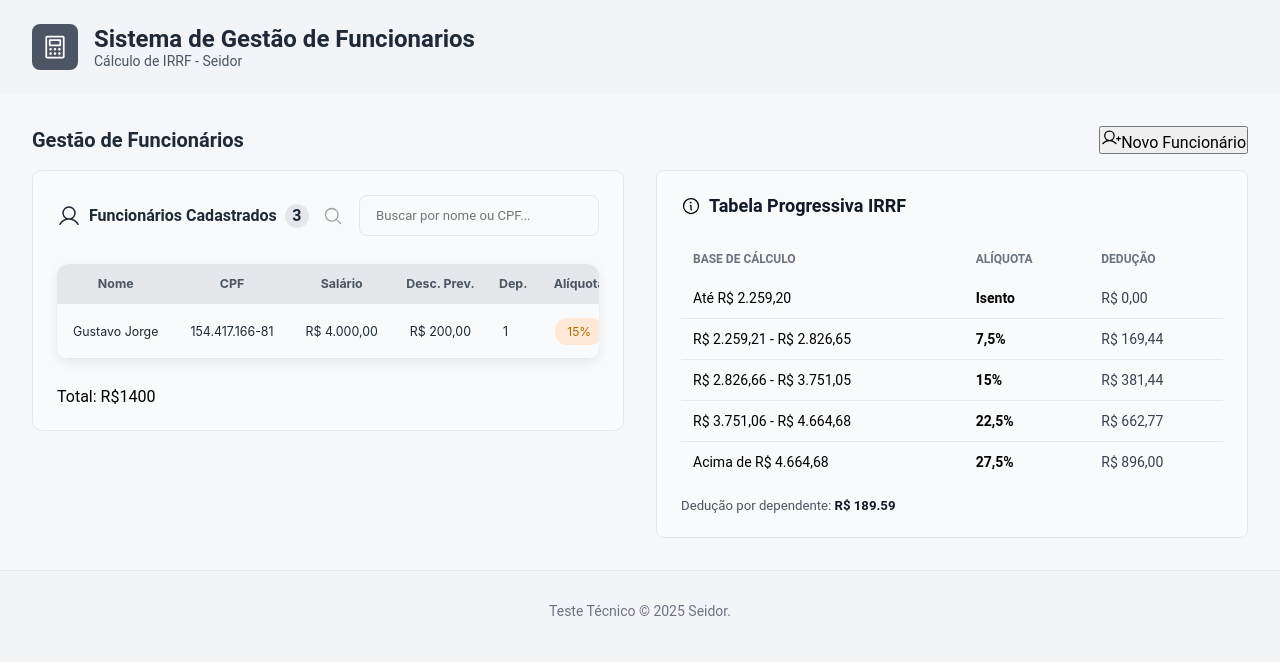
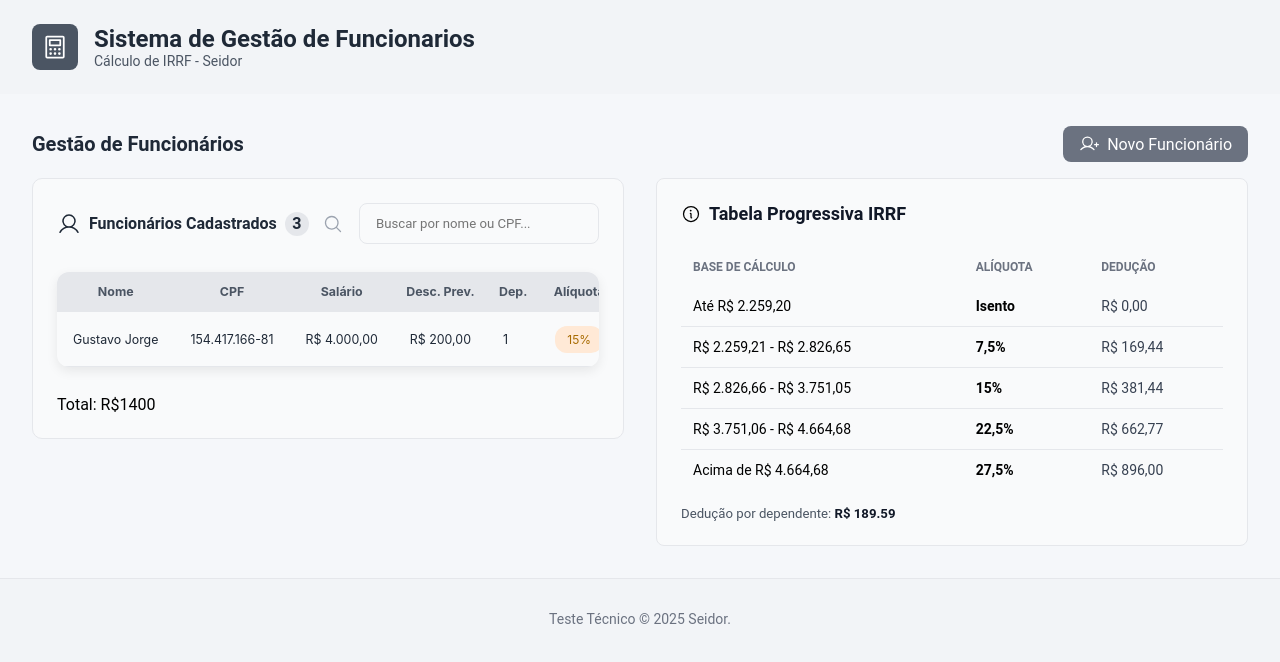
Before and after one commit to GustavoJorgge/irrf-manager, a React (Vite) app: page / in a window 1280 px wide. Shown: the top 662 px of the page. Built offline with nearby package versions, Linux system fonts and the light colour scheme.

Commit message:
feat: Criando UI Button

```diff
--- /dev/null
+++ b/src/components/ui/Button/button.styles.ts
@@ -0,0 +1,38 @@
+import styled, { css } from "styled-components";
+
+export type ButtonVariant = "primary" | "secundary";
+
+interface ButtonContainerProps {
+  variant: ButtonVariant;
+}
+
+export const ButtonContainer = styled.button<ButtonContainerProps>`
+  display: flex;
+  justify-content: center;
+  align-items: center;
+  gap: 0.5rem;
+
+  padding: 0.5rem 1rem;
+  border-radius: 8px;
+  border: 0;
+
+  color: ${({ theme }) => theme.white};
+
+  ${({ theme, variant }) => {
+    const colors = {
+        primary: theme["gray-500"],
+        secundary: theme["blue-800"],
+    };
+
+    return css`
+      background-color: ${colors[variant]};
+    `;
+  }}
+
+   &:hover {
+    cursor: pointer;
+    background-color: ${({ theme, variant }) =>
+      variant === "primary" ? theme["gray-600"] : theme["blue-900"]};
+}
+
+`;
--- /dev/null
+++ b/src/components/ui/Button/button.tsx
@@ -0,0 +1,14 @@
+import { ButtonContainer, type ButtonVariant } from './button.styles';
+
+interface ButtonProps {
+  variant?: ButtonVariant;
+  children: React.ReactNode;
+}
+
+export function Button({ variant = 'primary', children }: ButtonProps) {
+  return (
+    <ButtonContainer variant={variant}>
+      {children}
+    </ButtonContainer>
+  );
+}
--- a/src/pages/Home/index.tsx
+++ b/src/pages/Home/index.tsx
@@ -9,6 +9,7 @@ import {
   RightSection,
 } from "./styles";
 import { Title } from '../../components/ui/Title/title';
+import { Button } from '../../components/ui/Button/button';
 
 export function Home(){
 
@@ -17,10 +18,11 @@ export function Home(){
     <HomeContainer>
       <HomeHeader>
         <Title>Gestão de Funcionários</Title>
-        <button>
-          <UserPlus size={20} weight="regular" />
-          Novo Funcionário
-        </button>
+        <Button variant="primary">
+            <UserPlus size={20} weight="regular" />
+            Novo Funcionário
+        </Button>
+
       </HomeHeader>
 
       <HomeContent>
```
